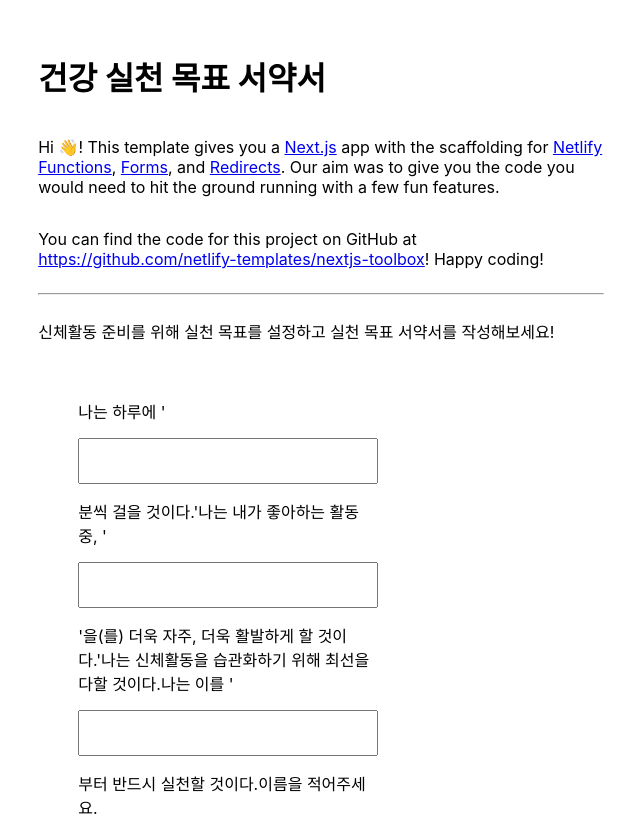
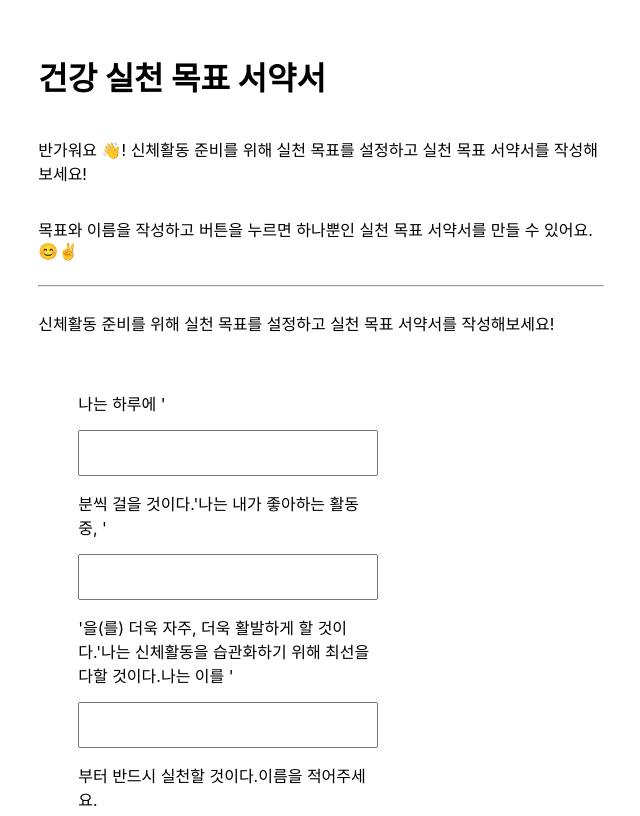
Before and after one commit to YoungseoJ/test_lab, a Next.js app: page / in a window 1280 px wide. Shown: the top 816 px of the page, without its empty margins (319-959 px from the left). Built offline with nearby package versions, Linux system fonts and the light colour scheme; no server answers.

Commit message:
Update Header.js

```diff
--- a/components/Header.js
+++ b/components/Header.js
@@ -3,23 +3,11 @@ export default function Header({ title }) {
     <>
       <h1 className="title">{title}</h1>
       <p>
-        Hi 👋! This template gives you a{" "}
-        <a href="https://nextjs.org/">Next.js</a> app with the scaffolding for{" "}
-        <a href="https://www.netlify.com/products/functions/">
-          Netlify Functions
-        </a>
-        , <a href="https://www.netlify.com/products/forms/">Forms</a>, and{" "}
-        <a href="https://docs.netlify.com/routing/redirects/">Redirects</a>. Our
-        aim was to give you the code you would need to hit the ground running
-        with a few fun features.
+        반가워요 👋! 신체활동 준비를 위해 실천 목표를 설정하고 실천 목표 서약서를 작성해보세요!
       </p>
 
       <p>
-        You can find the code for this project on GitHub at{" "}
-        <a href="https://github.com/netlify-templates/nextjs-toolbox">
-          https://github.com/netlify-templates/nextjs-toolbox
-        </a>
-        ! Happy coding!
+        목표와 이름을 작성하고 버튼을 누르면 하나뿐인 실천 목표 서약서를 만들 수 있어요.😊✌️
       </p>
     </>
   );
```
